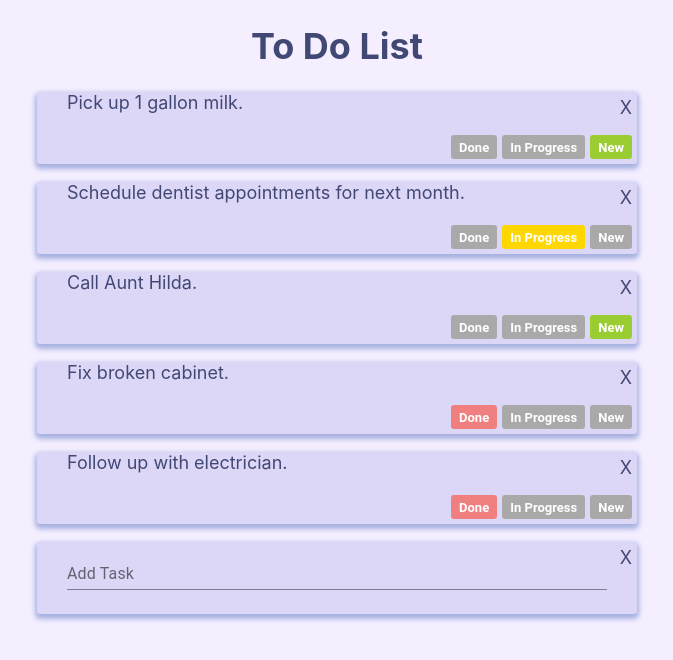
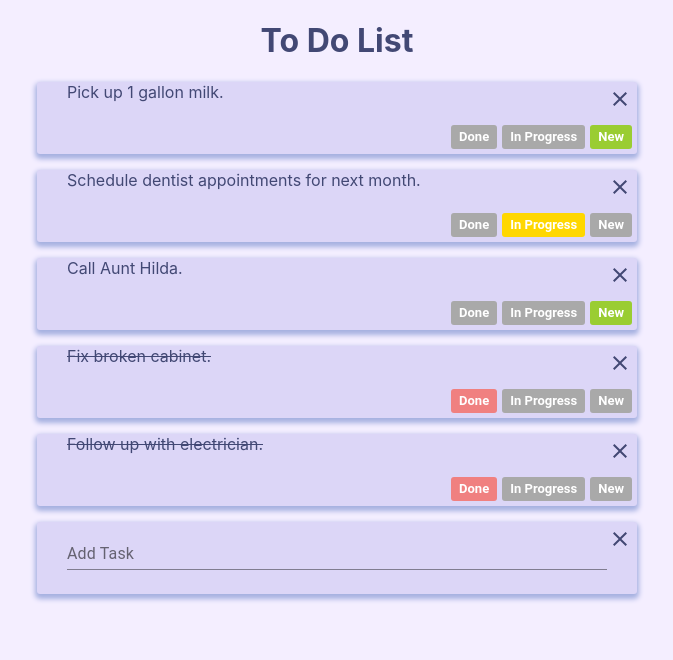
Before and after one commit to mcbentivegna/todo-app, a React (Create React App) app: page / in a window 1280 px wide. Shown: the top 660 px of the page, without its empty margins (303-976 px from the left). Built offline with nearby package versions, Linux system fonts and the light colour scheme.

Commit message:
Fixing some bugs, updating some styling.

```diff
--- a/package.json
+++ b/package.json
@@ -4,6 +4,7 @@
   "private": true,
   "dependencies": {
     "@material-ui/core": "^4.9.14",
+    "@material-ui/icons": "^4.9.1",
     "@testing-library/jest-dom": "^4.2.4",
     "@testing-library/react": "^9.3.2",
     "@testing-library/user-event": "^7.1.2",
--- a/src/App.js
+++ b/src/App.js
@@ -15,7 +15,7 @@ class App extends React.Component {
       return {
         taskData: [
           ...prevState.taskData,
-          newTask(text)
+          newTask(prevState.taskData, text)
         ]
       }
     })
@@ -23,7 +23,7 @@ class App extends React.Component {
 
   changeTaskStatus = (index, newState) => {
     this.setState ( prevState => {
-      const arrayIndex= prevState.taskData.findIndex(obj => obj.index == index);
+      const arrayIndex= prevState.taskData.findIndex(obj => obj.index === index);
       let newTaskData = prevState.taskData
       newTaskData[arrayIndex].status = newState
 
@@ -36,7 +36,7 @@ class App extends React.Component {
   deleteTask = (index) => {
     this.setState ( prevState => {
       let newTaskData = prevState.taskData
-      newTaskData = newTaskData.filter( (task) => task.index != index )
+      newTaskData = newTaskData.filter( (task) => task.index !== index )
     return {
         taskData: newTaskData
       }
@@ -44,10 +44,6 @@ class App extends React.Component {
   }
 
   render () {
-    const arrayIndex = taskData.findIndex(obj => obj.index == 3)
-    // This won't be defined the first time things load, so you get odd behavior...
-    //taskData[arrayIndex].index = 45
-    //console.log(taskData[arrayIndex].index)
     return (
       <div className='App'>
         <Header />
--- a/src/Components/AddTaskForm.js
+++ b/src/Components/AddTaskForm.js
@@ -34,8 +34,8 @@ class AddTaskForm extends React.Component {
             inputRef={ ref => this.input = ref }
           />
         </form>
-      ) }
-    else {
+      )
+    } else {
       return (null)
     }
   }
@@ -43,7 +43,7 @@ class AddTaskForm extends React.Component {
 
 AddTaskForm.propTypes = {
   classes: PropTypes.object.isRequired,
-  handleSubmit: PropTypes.func.isRequired,
+  handleSubmit: PropTypes.func,
   addTask: PropTypes.bool
 }
 
--- a/src/Components/Task.js
+++ b/src/Components/Task.js
@@ -2,6 +2,7 @@ import React from 'react'
 import PropTypes from 'prop-types'
 import { withStyles } from '@material-ui/core/styles'
 import Container from '@material-ui/core/Container'
+import { Close } from '@material-ui/icons'
 import AddTaskForm from './AddTaskForm'
 import StatusBar from './StatusBar'
 
@@ -21,6 +22,9 @@ const styles = {
     position: 'absolute',
     right: '5px',
     top: '5px'
+  },
+  done: {
+    'text-decoration': 'line-through'
   }
 }
 
@@ -30,12 +34,13 @@ const Task = (props) => {
   return (
     <div>
       <Container
-        className={ classes.root }
+        className={ status === 'done' ? `${classes.root} ${classes.done}` : classes.root }
         maxWidth= 'sm'
       >
-        <div
+        <Close
           className = {classes.close}
-          onClick = {() => deleteTask(index)}>X</div>
+          onClick = {() => deleteTask(index)}
+        />
         {text}
         <AddTaskForm addTask={addTask} handleSubmit = {handleSubmit}></AddTaskForm>
         <StatusBar addTask ={addTask} status= {status} index = {index} changeTaskStatus = {changeTaskStatus} />
@@ -48,11 +53,12 @@ const Task = (props) => {
 Task.propTypes = {
   classes: PropTypes.object.isRequired,
   text: PropTypes.string,
-  addTask: PropTypes.bool.isRequired,
+  addTask: PropTypes.bool,
+  status: PropTypes.string,
   handleSubmit: PropTypes.func,
-  index: PropTypes.number.isRequired,
-  changeTaskStatus: PropTypes.func.isRequired,
-  deleteTask: PropTypes.func.isRequired
+  index: PropTypes.number,
+  changeTaskStatus: PropTypes.func,
+  deleteTask: PropTypes.func
 }
 
 export default withStyles(styles)(Task)
--- a/src/index.css
+++ b/src/index.css
@@ -7,7 +7,7 @@ body {
   -moz-osx-font-smoothing: grayscale;
   background-color: #f4eeff; /* https://colorhunt.co/palette/174976 */
   color: #424874;
-  font-size: 18px
+  font-size: 16px
 }
 
 code {
--- a/src/taskData.js
+++ b/src/taskData.js
@@ -31,15 +31,15 @@ const taskData = [
   }
 ]
 
-const minPriority = () => taskData.length
-const maxId = () => taskData.reduce((acc, cur) => Math.max(acc, cur.index), 0)
+const minPriority = (taskData) => taskData.length
+const maxId = (taskData) => taskData.reduce((acc, cur) => Math.max(acc, cur.index), 0)
 
-const newTask = (text) => {
+const newTask = (taskData, text) => {
   const task = {
     text: text,
-    priority: minPriority() + 1,
+    priority: minPriority(taskData) + 1,
     status: 'new',
-    index: maxId() + 1
+    index: maxId(taskData) + 1
   }
   return task
 }
```
Also changed, not shown: src/Components/StatusBar.js (+8 -0 lines), src/testData.json (deleted, +0 -11 lines), 1 other file (tests, documents, lock files or other folders).
